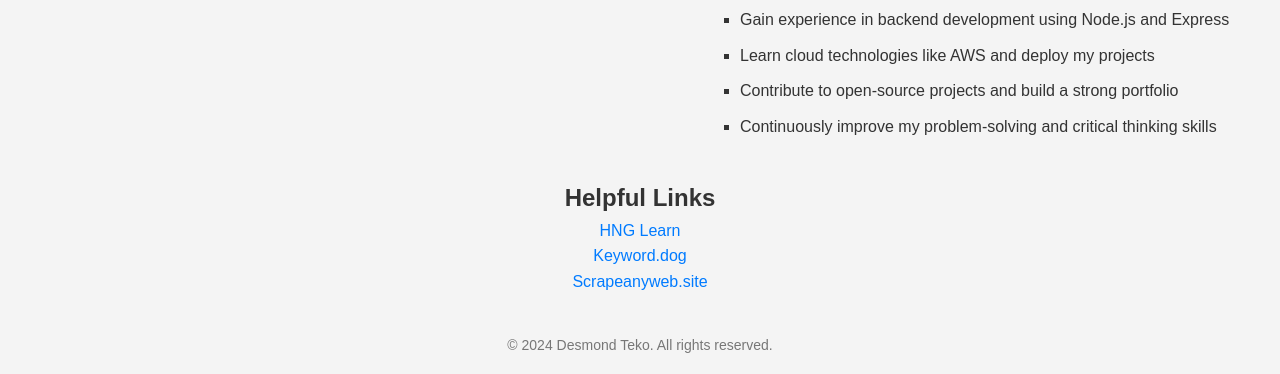
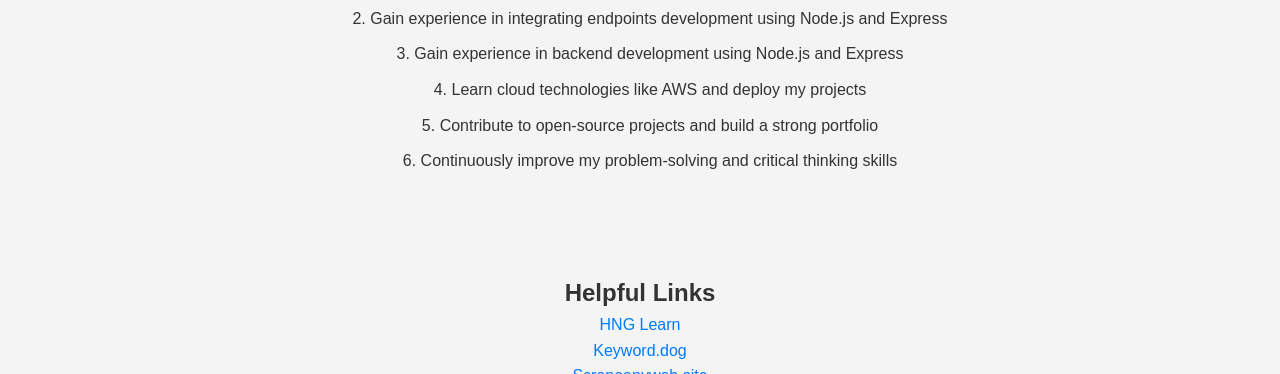
Before and after one commit to Desmond51/personal-website-hng, a plain HTML site: page index.html in a window 1280 px wide. Shown: the part 755-1129 px from the top of the page. Drawn offline with Linux system fonts and the light colour scheme.

Commit message:
Updated goals section to numbers not bullet

```diff
--- a/index.html
+++ b/index.html
@@ -37,12 +37,12 @@
     <section class="goals">
       <h2 >My Tech Goals</h2>
       <ul>
-        <li>Become proficient in ReactJS and build complex web applications</li>
-        <li>Gain experience in integrating endpoints development using Node.js and Express</li>
-         <li>Gain experience in backend development using Node.js and Express</li>
-        <li>Learn cloud technologies like AWS and deploy my projects</li>
-        <li>Contribute to open-source projects and build a strong portfolio</li>
-        <li>Continuously improve my problem-solving and critical thinking skills</li>
+        <li>1. Become proficient in ReactJS and build complex web applications</li>
+        <li>2. Gain experience in integrating endpoints development using Node.js and Express</li>
+         <li>3. Gain experience in backend development using Node.js and Express</li>
+        <li>4. Learn cloud technologies like AWS and deploy my projects</li>
+        <li>5. Contribute to open-source projects and build a strong portfolio</li>
+        <li>6. Continuously improve my problem-solving and critical thinking skills</li>
       </ul>
     </section>
 
--- a/styles.css
+++ b/styles.css
@@ -96,20 +96,17 @@ header h1 {
 /* Goals section styles */
 .goals {
   margin-bottom: 40px;
+  margin: 100px;
+  text-align: center;
 }
 
 .goals ul {
   list-style-type: none;
-   padding-left: 0;
-}
-.goals h2{
-    text-align: center;
+  padding-left: 20px;
 }
 
 .goals li {
   margin-bottom: 10px;
-  list-style-type: square;
-  margin-left: 720px;
 }
 
 /* Links section styles */
```
